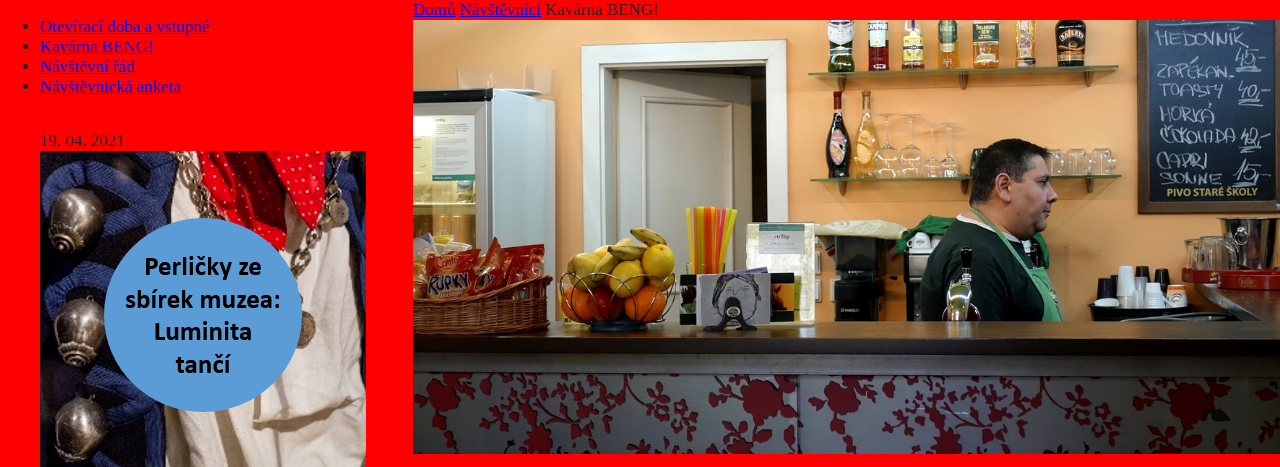
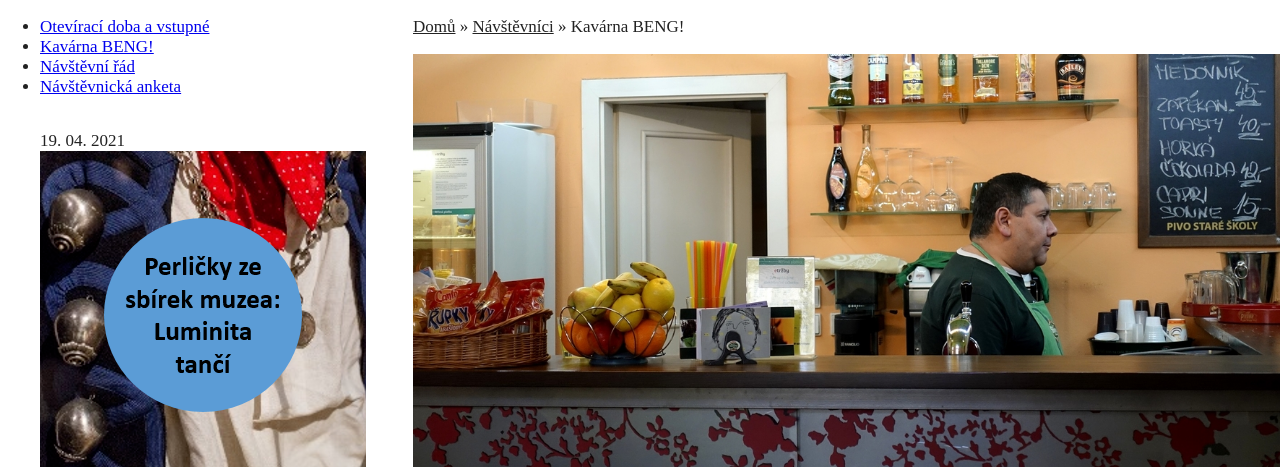
Before and after one commit to MWarCZ/beng, a website: page src/index.html in a window 1280 px wide. Shown: the top 467 px of the page. Drawn offline with nearby package versions, Linux system fonts and the light colour scheme; files that its build step writes are made by us from their sources; a web font is replaced by a local one.

Commit message:
Prida Breadcrumbs

```diff
--- a/src/index.html
+++ b/src/index.html
@@ -26,19 +26,19 @@
       </ul>
     </nav>
     <aside class="layout__news">
-      <!-- Component: News -->
+      <!-- Component News -->
       <figure class="news">
         <span class="news__date">19. 04. 2021</span>
         <img class="news__image" src="/img/img_01.png" alt="TODO">
         <figcaption class="news__caption">Perličky ze sbírek muzea: Luminita tančí</figcaption>
       </figure>
-      <!-- Component: News -->
+      <!-- Component News -->
       <figure class="news">
         <span class="news__date">16. 04. 2021</span>
         <img class="news__image" src="/img/img_02.png" alt="TODO">
         <figcaption class="news__caption">30 fotek z historie muzea: naše interiéry a exteriéry</figcaption>
       </figure>
-      <!-- Component: News -->
+      <!-- Component News -->
       <figure class="news">
         <span class="news__date">13. 04. 2021</span>
         <img class="news__image" src="/img/img_03.png" alt="TODO">
@@ -47,13 +47,19 @@
     </aside>
     <section class="layout__main">
       <header>
-        <div class="breadcrumbs">
-          <a href="#"></a>
-          <a href="#">Domů</a>
-          <a href="#">Návštěvníci</a>
-          <a>Kavárna BENG!</a>
-        </div>
-        <!-- Component: Carousel -->
+        <!-- Component Breadcrumbs -->
+        <ul class="breadcrumbs">
+          <li class="breadcrumbs__item">
+            <a href="#">Domů</a>
+          </li>
+          <li class="breadcrumbs__item">
+            <a href="#">Návštěvníci</a>
+          </li>
+          <li class="breadcrumbs__item">
+            <a>Kavárna BENG!</a>
+          </li>
+        </ul>
+        <!-- Component Carousel -->
         <div class="carousel">
           <img src="/img/banner.jpg" alt="Bar kavárny BENG!">
           <!-- <img src="/img/banner.jpg" alt="Bar kavárny BENG!" > -->
@@ -94,7 +100,7 @@
     <footer class="layout__newsletter footer">
       <img class="footer__image" src="/img/icon_newsletter.png" alt="Facebook logo">
       <h2 class="footer__title">Newsletter</h2>
-      <!-- Component: SubscribeBtn -->
+      <!-- Component SubscribeBtn -->
       <a href="#subscribe" class="subscribe-btn">Chci se přihlásit</a>
     </footer>
   </div>
--- a/src/style.scss
+++ b/src/style.scss
@@ -24,6 +24,8 @@ $breakpoint: 800px;
   --subscribe-btn-fg-color: #eeeeee;
   --subscribe-btn-bg-color: #d52b1e;
 
+  /* Component Breadcrumbs */
+  --breadcrumbs-fg-color: var(--default-fg-color);
 }
 
 *,
@@ -61,8 +63,6 @@ h2 {
     "newsletter";
 
   @media (min-width: $breakpoint) {
-    background-color: red;
-
     grid-template-columns: min-content 1fr;
     grid-template-rows   : max-content min-content auto;
     grid-template-areas  :
@@ -99,6 +99,25 @@ h2 {
   }
 }
 
+/* Component Breadcrumbs */
+.breadcrumbs {
+  list-style: none;
+  padding   : 0;
+
+  // margin: 0;
+  &__item {
+    display: inline;
+
+    &:not(:last-child)::after {
+      content: ' » ';
+    }
+  }
+
+  a {
+    color: var(--breadcrumbs-fg-color);
+  }
+}
+
 /* Component SubscribeBtn */
 .subscribe-btn {
   display         : inline-block;
@@ -124,8 +143,6 @@ h2 {
   background-color: var(--footer-bg-color);
   padding         : 6rem 1rem 6rem;
 
-  // /* TMP */
-  // max-width: 80em;
   // &__image {}
   &__title {
     margin     : 0.5em 0;
```
